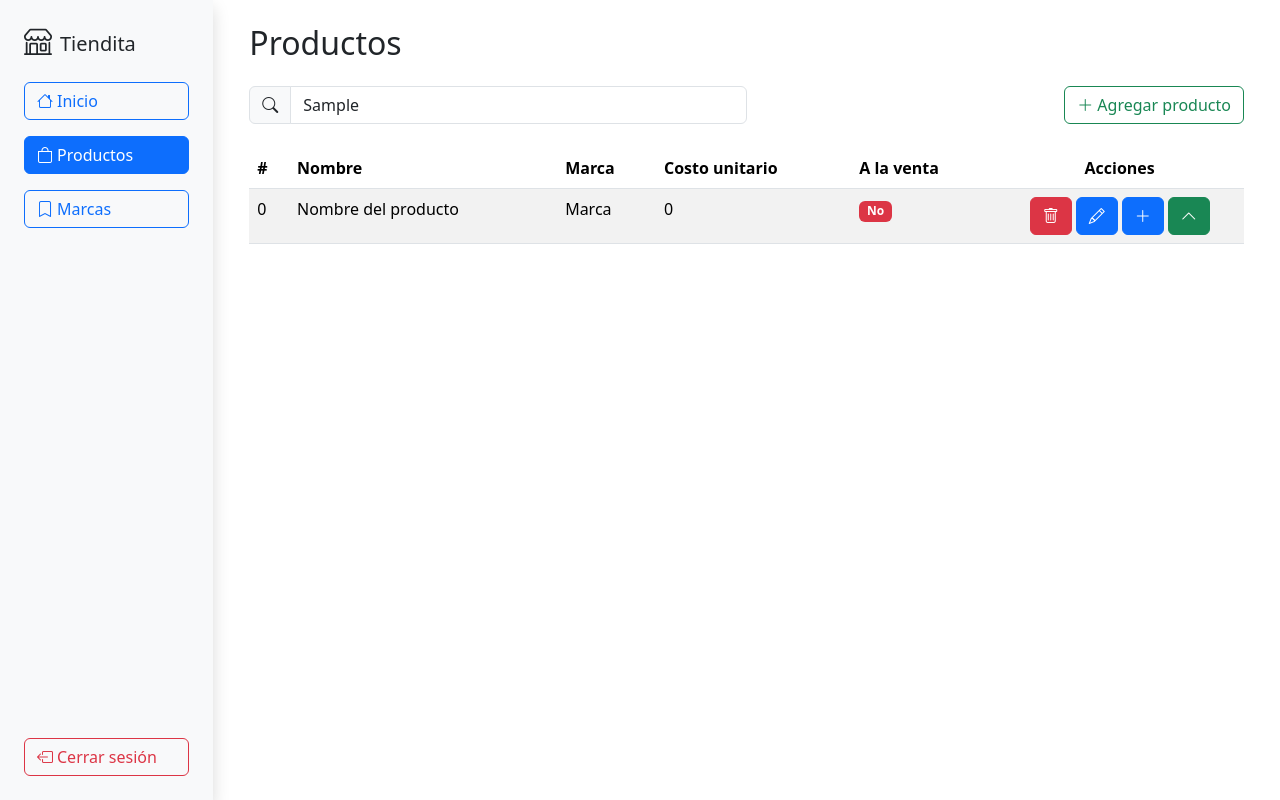
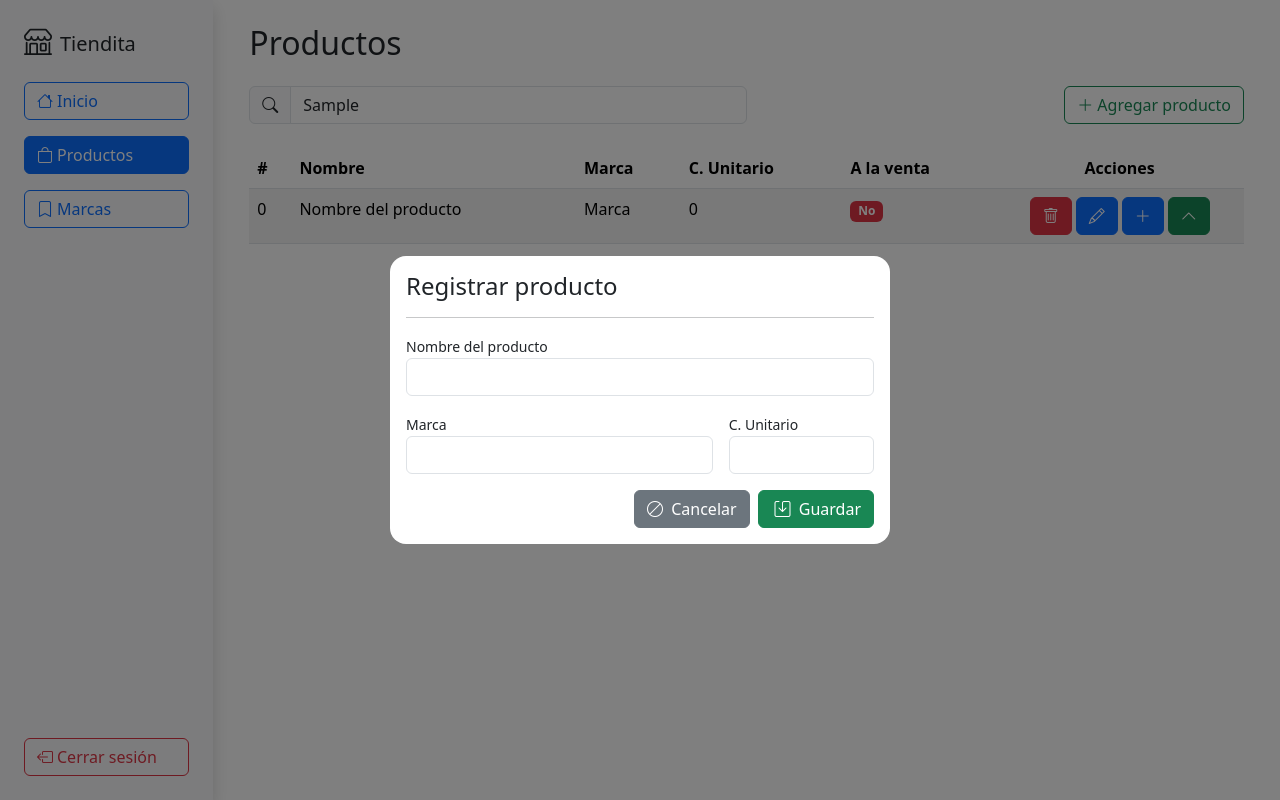
Before and after one commit to Vladimir-28/tiendita-react, a React (Vite) app: page /auth/products in a window 1280 px wide. Both pictures are taken after typing "Sample" into the empty fields and a click on the button "Agregar producto". Built offline with nearby package versions, Linux system fonts and the light colour scheme.

Commit message:
Creacion de modal

```diff
--- a/src/main.jsx
+++ b/src/main.jsx
@@ -3,6 +3,7 @@ import { createRoot } from 'react-dom/client'
 import App from './App.jsx'
 import '/node_modules/bootstrap/dist/css/bootstrap.min.css'
 import '/node_modules/bootstrap-icons/font/bootstrap-icons.min.css'
+import '/node_modules/bootstrap/dist/js/bootstrap.bundle.min.js'
 import { BrowserRouter } from 'react-router-dom'
 
 createRoot(document.getElementById('root')).render(
--- a/src/modules/auth/products/Products.jsx
+++ b/src/modules/auth/products/Products.jsx
@@ -1,3 +1,4 @@
+import CreateProductModal from "./components/CreateProductModal";
 import ProductRow from "./components/ProductRow";
 
 export default function Products() {
@@ -10,7 +11,7 @@ export default function Products() {
                     <span className="input-group-text"> <i className="bi bi-search"></i></span>
                     <input className="form-control" placeholder="Buscar..." type="search" name="" id="" />
                 </div>
-                <button className="btn btn-outline-success">
+                <button className="btn btn-outline-success" data-bs-toggle = "modal" data-bs-target="#createProductModal">
                     <i className="bi bi-plus-lg me-1"></i>
                     Agregar producto
                 </button>
@@ -24,7 +25,7 @@ export default function Products() {
                                 <th scope="col">#</th>
                                 <th scope="col">Nombre</th>
                                 <th scope="col">Marca</th>
-                                <th scope="col">Costo unitario</th>
+                                <th scope="col">C. Unitario</th>
                                 <th scope="col">A la venta</th>
                                 <th scope="col" className="text-center">Acciones</th>
                             </tr>
@@ -35,6 +36,9 @@ export default function Products() {
                     </table>
                 </div>
             </section>
+
+            {/* Modales */}
+            <CreateProductModal />
         </div>
     );
 }
--- /dev/null
+++ b/src/modules/auth/products/components/CreateProductModal.jsx
@@ -0,0 +1,34 @@
+export default function CreateProductModal() {
+
+    return (
+        <div className="modal fade" data-bs-backdrop="static" data-bs-keyboard="false" id="createProductModal" tabindex="-1" aria-labelledby="exampleModalLabel" aria-hidden="true">
+            <div className="modal-dialog modal-dialog-centered">
+                <div className="modal-content border-0 rounded-4">
+                    <div className="modal-body">
+                        <h4>Registrar producto</h4>
+                        <hr />
+                        <form action="" className="row g-3">
+                            <div className="col-12">
+                                <label htmlFor=""> <small>Nombre del producto</small> </label>
+                                <input type="text" name="" id="" className="form-control" />
+                            </div>
+                            <div className="col-8">
+                                <label htmlFor=""> <small>Marca</small> </label>
+                                <input type="text" name="" id="" className="form-control" />
+                            </div>
+                            <div className="col-4">
+                                <label htmlFor=""> <small>C. Unitario</small> </label>
+                                <input type="number" name="" id="" className="form-control" />
+                            </div>
+                        </form>
+                            <div className="text-end mt-3">
+                                <button className="btn btn-secondary me-2" data-bs-dismiss="modal"> <i className="bi bi-ban me-1"></i> Cancelar</button>
+                                <button className="btn btn-success"> <i className="bi bi-save m-1"></i> Guardar</button>
+                            </div>
+
+                    </div>
+                </div>
+            </div>
+        </div>
+    )
+}
```
